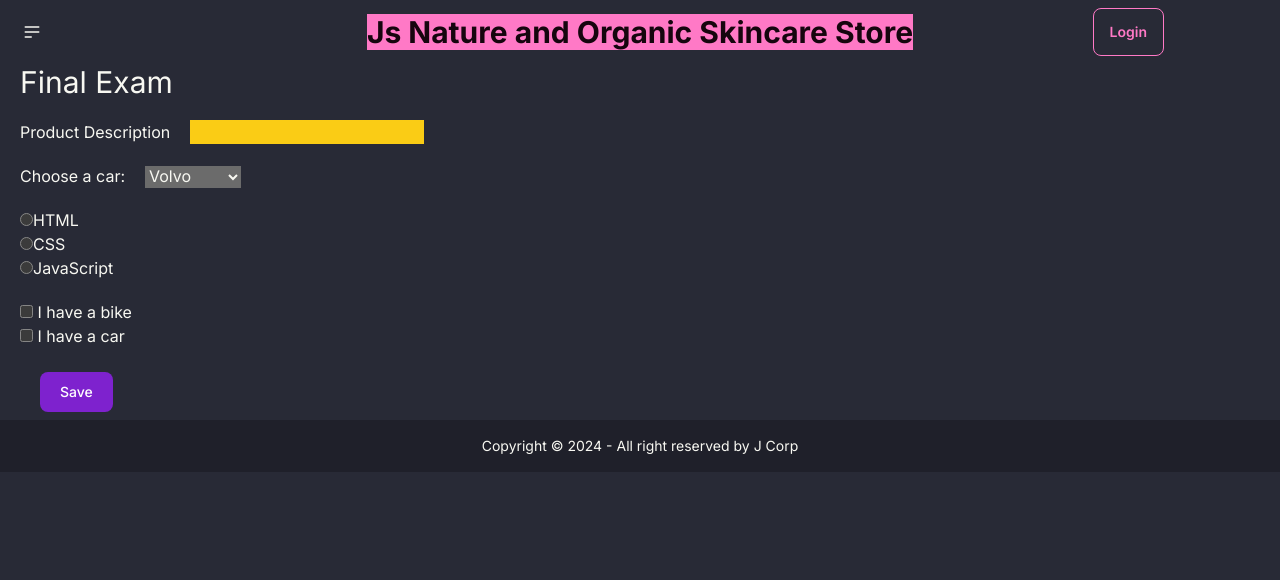
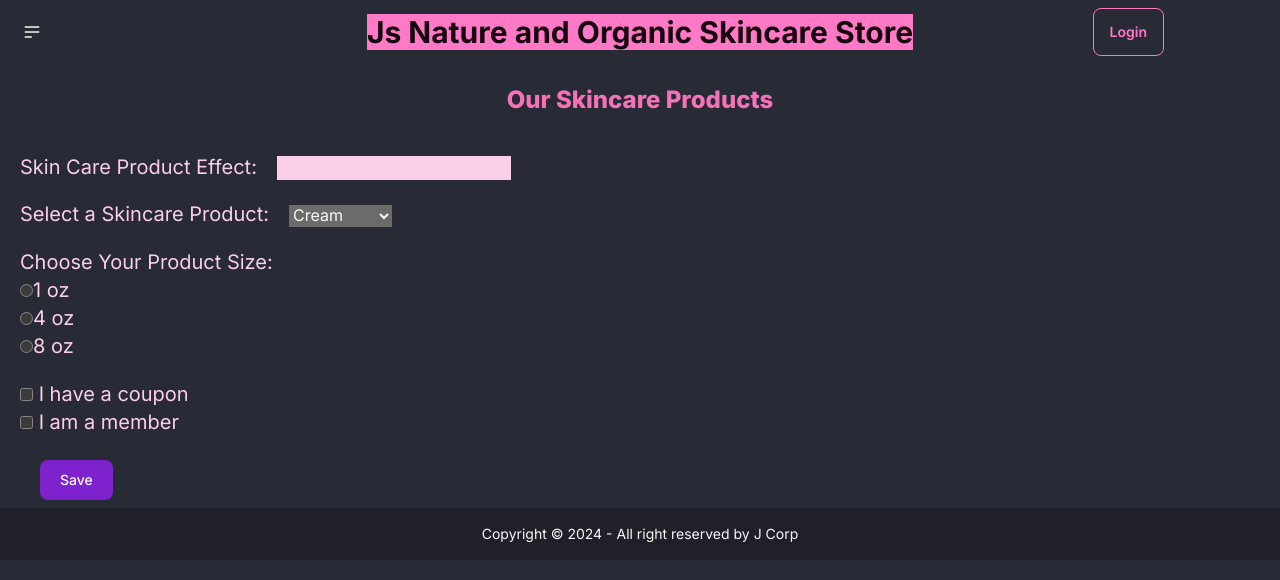
Before and after one commit to judynliu/exam2, a Next.js app: page /final in a window 1280 px wide. Shown: the top 580 px of the page. Built offline with nearby package versions, Linux system fonts and the light colour scheme.

Commit message:
fixed form

```diff
--- a/app/final/page.tsx
+++ b/app/final/page.tsx
@@ -1,35 +1,37 @@
 export default function Page() {
     return (
       <>
-      <h1 className="text-3xl ml-5">Final Exam</h1>
+      <h1 className="my-5 text-2xl font-extrabold text-center text-pink-400">Our Skincare Products</h1>
       <form>
-        <label htmlFor="product" className="ml-5">Product Description</label>
+        <label htmlFor="product" className="ml-5 text-xl text-pink-200">Skin Care Product Effect:</label>
         <input type="text" name="product" id="product" className="m-5 text-black
-        bg-yellow-400" />
+        bg-pink-200" />
         <br/>
-        <label htmlFor="cars" className="mx-5">Choose a car:</label>
 
-<select name="cars" id="cars">
-  <option value="volvo">Volvo</option>
-  <option value="saab">Saab</option>
-  <option value="mercedes">Mercedes</option>
-  <option value="audi">Audi</option>
+<label htmlFor="products" className="mx-5 text-xl text-pink-200">Select a Skincare Product:</label>
+<select name="products" id="products">
+  <option value="cream">Cream</option>
+  <option value="serum">Serum</option>
+  <option value="cleanser">Cleanser</option>
+  <option value="eye cream">Eye Cream</option>
 </select>
 <br />
-<div className="ml-5 mt-5">
-  <input type="radio" id="html" name="fav_language" value="HTML" />
-  <label htmlFor="html">HTML</label><br />
-  <input type="radio" id="css" name="fav_language" value="CSS" />
-  <label htmlFor="css">CSS</label><br />
-  <input type="radio" id="javascript" name="fav_language" value="JavaScript" />
-  <label htmlFor="javascript">JavaScript</label>
+
+<div className="ml-5 mt-5 text-xl text-pink-200">Choose Your Product Size:
+<br/>
+  <input type="radio" id="1 oz" name="fav_language" value="1 oz" />
+  <label htmlFor="1 oz">1 oz</label><br />
+  <input type="radio" id="4 oz" name="fav_language" value="4 oz" />
+  <label htmlFor="4 oz">4 oz</label><br />
+  <input type="radio" id="8 oz" name="fav_language" value="8 oz" />
+  <label htmlFor="8 oz">8 oz</label>
   </div>
 
-  <div className="ml-5 mt-5">
-  <input type="checkbox" id="vehicle1" name="vehicle1" value="Bike" />
-  <label htmlFor="vehicle1"> I have a bike</label><br />
-  <input type="checkbox" id="vehicle2" name="vehicle2" value="Car" />
-  <label htmlFor="vehicle2"> I have a car</label><br />
+  <div className="ml-5 mt-5 text-xl text-pink-200">
+  <input type="checkbox" id="coupon" name="coupon" value="Coupon" />
+  <label htmlFor="coupon"> I have a coupon</label><br />
+  <input type="checkbox" id="member" name="member" value="Member" />
+  <label htmlFor="member"> I am a member</label><br />
   </div>
 <br />
         <button className="ml-10 focus:outline-none text-white bg-purple-700 hover:bg-purple-800 focus:ring-4 focus:ring-purple-300 font-medium rounded-lg text-sm px-5 py-2.5 mb-2 dark:bg-purple-600 dark:hover:bg-purple-700 dark:focus:ring-purple-900" type="submit">Save</button>
```
